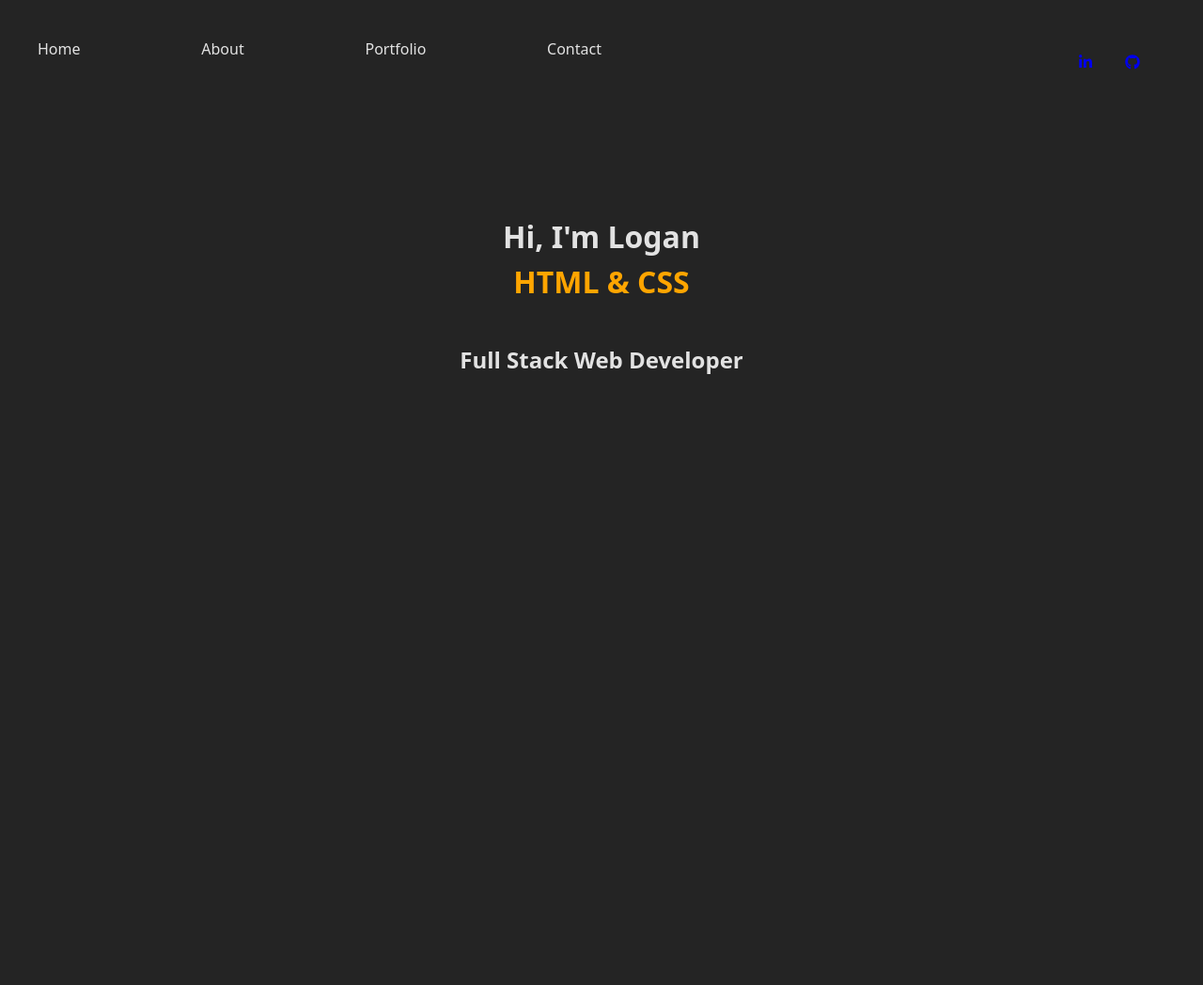
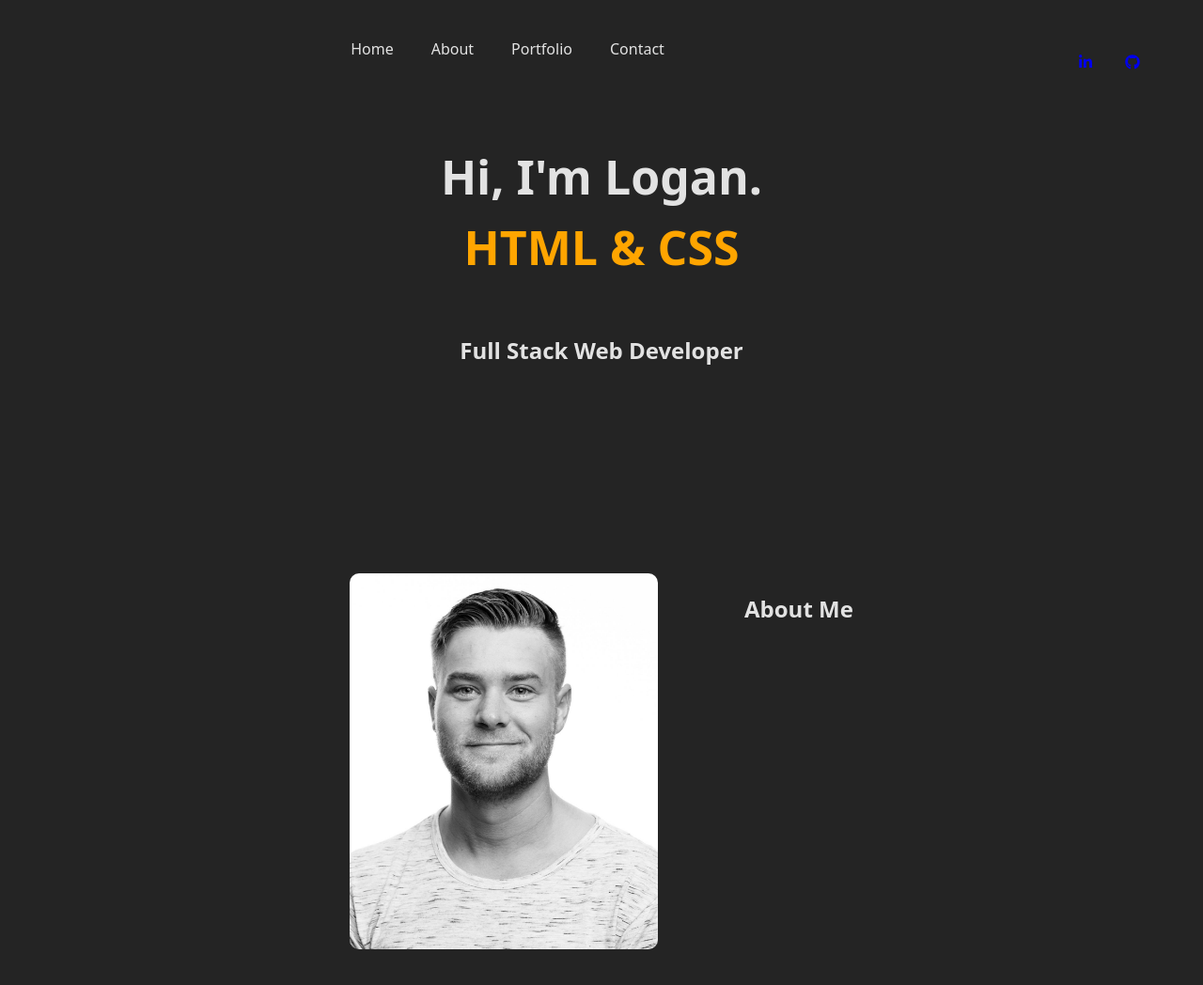
Before and after one commit to LoganBanning/new-portfolio-two, a React (Vite) app: page / in a window 1280 px wide. Shown: the top 1048 px of the page at 94% size. Before the commit the page ends 800 px from the top, so only its background shows below. Built offline with nearby package versions, Linux system fonts and the light colour scheme.

Commit message:
added more to about area

```diff
--- a/src/Components/About/About.css
+++ b/src/Components/About/About.css
@@ -4,7 +4,21 @@
 .about_container{
     display:flex;
     flex-direction: column;
-    height:500px;
+    height:1000px;
     justify-content: center;
     align-items: center;
 }
+.intro_text{
+    font-size:50px;
+}
+.headshot{
+    height:400px;
+    width:auto;
+    border-radius: 10px;
+}
+.about_me_container{
+    display:flex;
+    margin-top:200px;
+    width:60%;
+    justify-content: space-evenly;
+}
--- a/src/Components/About/About.jsx
+++ b/src/Components/About/About.jsx
@@ -1,12 +1,13 @@
 import "./About.css"
 import { useState } from "react"
 import TextLoop from "../utils/TextLoop"
+import LoganHeadshot from "../../assets/Images/headshot-logan.jpg"
 
 const About = () => {
 
     return (
         <div className="about_container">
-            <h1>Hi, I'm Logan<br/>
+            <h1 className="intro_text">Hi, I'm Logan.<br/>
                 <TextLoop
                     items={[
                         "React.js",
@@ -18,6 +19,10 @@ const About = () => {
                         "C#",]} />
             </h1>
             <h2>Full Stack Web Developer</h2>
+            <div className="about_me_container">
+                <img className="headshot" src={LoganHeadshot} alt="headshot of me" />
+                <h2>About Me</h2>
+            </div>
         </div>
     )
 }
--- a/src/Components/TopNav/TopNav.css
+++ b/src/Components/TopNav/TopNav.css
@@ -1,14 +1,17 @@
 .top_nav_container{
     display:flex;
-    width:60%;
+    width:100%;
     height:auto;
-    justify-content: space-between;
+    justify-content: center;
 }
 .nav_container{
     display:flex;
     width:100%;
     height:auto;
-    justify-content: space-between;
+    justify-content: center;
+}
+.nav_label{
+    margin:0 20px;
 }
 .nav_label:hover{
     cursor:pointer;
```
Also changed, not shown: src/assets/Images/Logan-picture-bell-canyon.jpg (added), src/assets/Images/headshot-logan.jpg (added).
